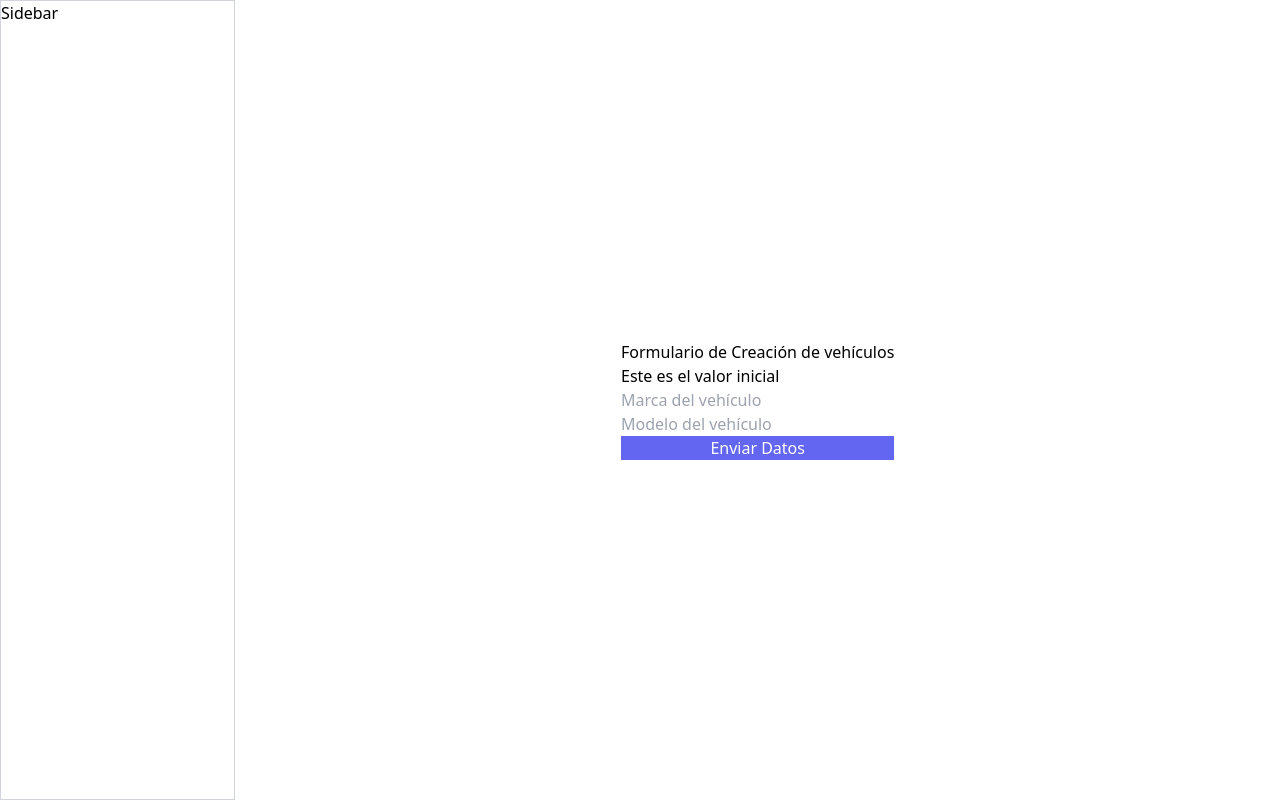
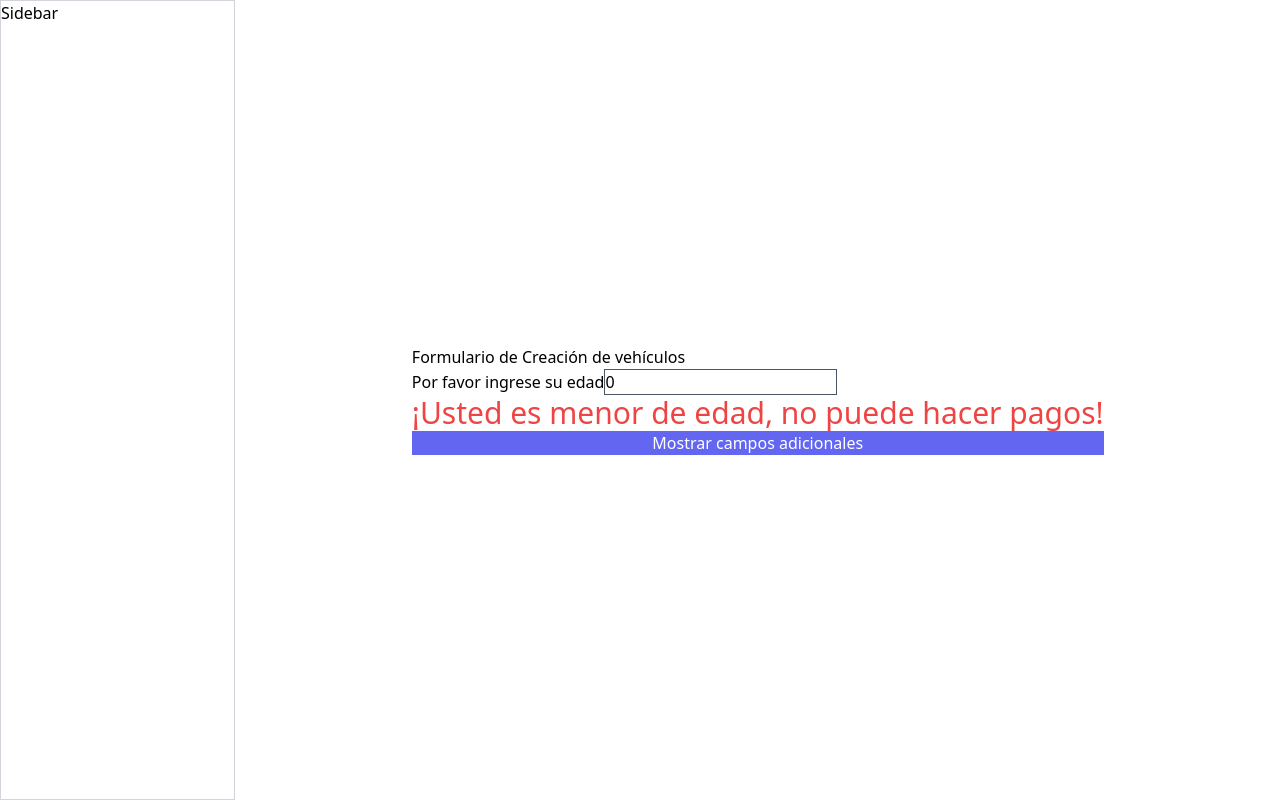
Before and after one commit to Mision-TIC-Ciclo-3/concesionario-multimarca, a React (Create React App) app: page /admin/vehiculos in a window 1280 px wide. Built offline with nearby package versions, Linux system fonts and the light colour scheme.

Commit message:
agregar ejemplo de renderizacion condicional

```diff
--- a/src/pages/admin/Vehiculos.jsx
+++ b/src/pages/admin/Vehiculos.jsx
@@ -1,54 +1,73 @@
 import React, { useEffect, useState } from 'react';
 
+// realizar un formulario que le pida al usuario su edad y muestre un mensaje
+// que diga si el usuario es mayor de edad o no
+
 const Vehiculos = () => {
-  const [nombreVehiculo, setNombreVehiculo] = useState('Este es el valor inicial');
+  const [edad, setEdad] = useState(0);
+  const [esMenorDeEdad, setEsMenorDeEdad] = useState(false);
+  const [mostrarCamposAdicionales, setMostrarCamposAdicionales] = useState(false);
 
   useEffect(() => {
-    console.log(
-      'Hola, soy un use effect que se ejecuta solo una vez cuando la pagina se renderiza, porque tiene el array de dependencias vacío'
-    );
-    // paso 2
-    // paso3
-    // paso4
-  }, []);
-
-  useEffect(() => {
-    console.log('esto es una funcion que se ejecuta cada que cambia el valor de nombrevehiculo');
-    console.log('el valor de la variable es ', nombreVehiculo);
-  }, [nombreVehiculo]);
-
-  // useEffect(() => {
-  //   console.log('este es un use effect que se ejecuta SIEMPRE que cambia una variable');
-  // }); se explica solo para que sepan que existe, pero no se debe usar.
-
-  const enviarDatosAlBackend = () => {
-    console.log('El valor de la variable nombreVehiculo es ', nombreVehiculo);
-  };
+    if (edad >= 18) {
+      setEsMenorDeEdad(false);
+    } else {
+      setEsMenorDeEdad(true);
+    }
+  }, [edad]);
 
   return (
     <form className='flex flex-col'>
       <h2>Formulario de Creación de vehículos</h2>
-      <input
-        onChange={(e) => {
-          setNombreVehiculo(e.target.value);
-        }}
-        value={nombreVehiculo}
-        type='text'
-        placeholder='Nombre del vehículo'
-      />
-      <input
-        onChange={(e) => {
-          console.log(e.target.value);
-        }}
-        type='text'
-        placeholder='Marca del vehículo'
-      />
-      <input type='text' placeholder='Modelo del vehículo' />
-      <button type='button' onClick={enviarDatosAlBackend} className='bg-indigo-500 text-white'>
-        Enviar Datos
+      <label htmlFor='edad'>
+        Por favor ingrese su edad
+        <input
+          value={edad}
+          onChange={(e) => {
+            setEdad(e.target.value);
+          }}
+          className='border border-gray-600'
+          name='edad'
+          type='number'
+        />
+      </label>
+      {esMenorDeEdad ? (
+        <span className='text-3xl text-red-500'>
+          ¡Usted es menor de edad, no puede hacer pagos!
+        </span>
+      ) : (
+        <span className='text-3xl text-green-500'>
+          ¡Usted es mayor de edad, sí puede hacer pagos!
+        </span>
+      )}
+      <button
+        onClick={() => setMostrarCamposAdicionales(!mostrarCamposAdicionales)}
+        type='button'
+        className='text-white bg-indigo-500'
+      >
+        Mostrar campos adicionales
       </button>
+      {mostrarCamposAdicionales && (
+        <div>
+          <input className='border bg-gray-400 my-2 p-3' placeholder='dato nuevo' type='text' />
+          <input className='border bg-gray-400 my-2 p-3' placeholder='dato nuevo' type='text' />
+          <input className='border bg-gray-400 my-2 p-3' placeholder='dato nuevo' type='text' />
+          <input className='border bg-gray-400 my-2 p-3' placeholder='dato nuevo' type='text' />
+          <input className='border bg-gray-400 my-2 p-3' placeholder='dato nuevo' type='text' />
+        </div>
+      )}
     </form>
   );
 };
 
+// if (esMenorDeEdad) {
+//   return (
+//     <span className='text-3xl text-red-500'>¡Usted es menor de edad, no puede hacer pagos!</span>
+//   );
+// } else {
+//   return (
+//     <span className='text-3xl text-green-500'>¡Usted es mayor de edad, sí puede hacer pagos!</span>
+//   );
+// }
+
 export default Vehiculos;
```
